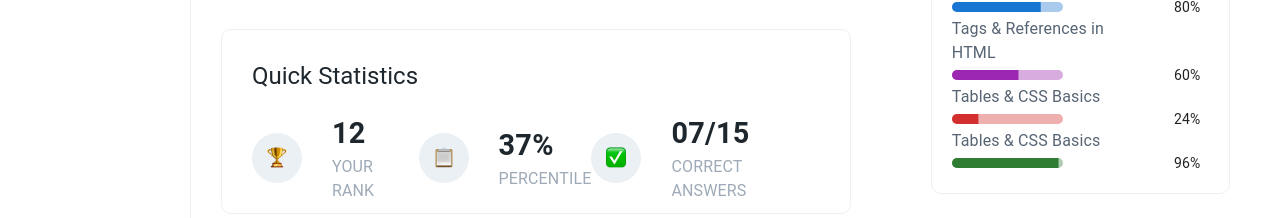
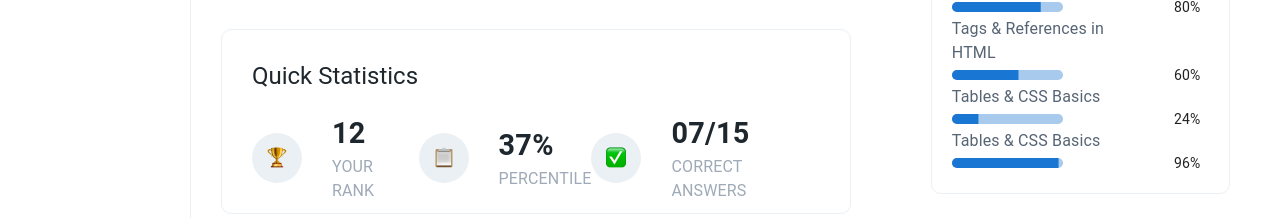
Before and after one commit to rahulpd101/cuvette-app, a React (Create React App) app: page / in a window 1280 px wide. Shown: the part 256-474 px from the top of the page. Built offline with nearby package versions, Linux system fonts and the light colour scheme.

Commit message:
color property overrides

```diff
--- a/src/components/Dashboard Aside Section/Aside.tsx
+++ b/src/components/Dashboard Aside Section/Aside.tsx
@@ -21,7 +21,7 @@ import UserContext from "../UserContext";
 const LinearProgressWithLabel = (
   props: LinearProgressProps & {
     value: number;
-    color: LinearProgressPropsColorOverrides;
+    color: string;
   }
 ) => {
   return (
@@ -70,10 +70,7 @@ const Aside = () => {
                   {item.name}
                 </Typography>
                 <Box sx={{ width: "100%" }}>
-                  <LinearProgressWithLabel
-                    value={item.value}
-                    color={item.color}
-                  />
+                  <LinearProgressWithLabel value={item.value} color="primary" />
                 </Box>
               </ProgressBar>
             );
```
